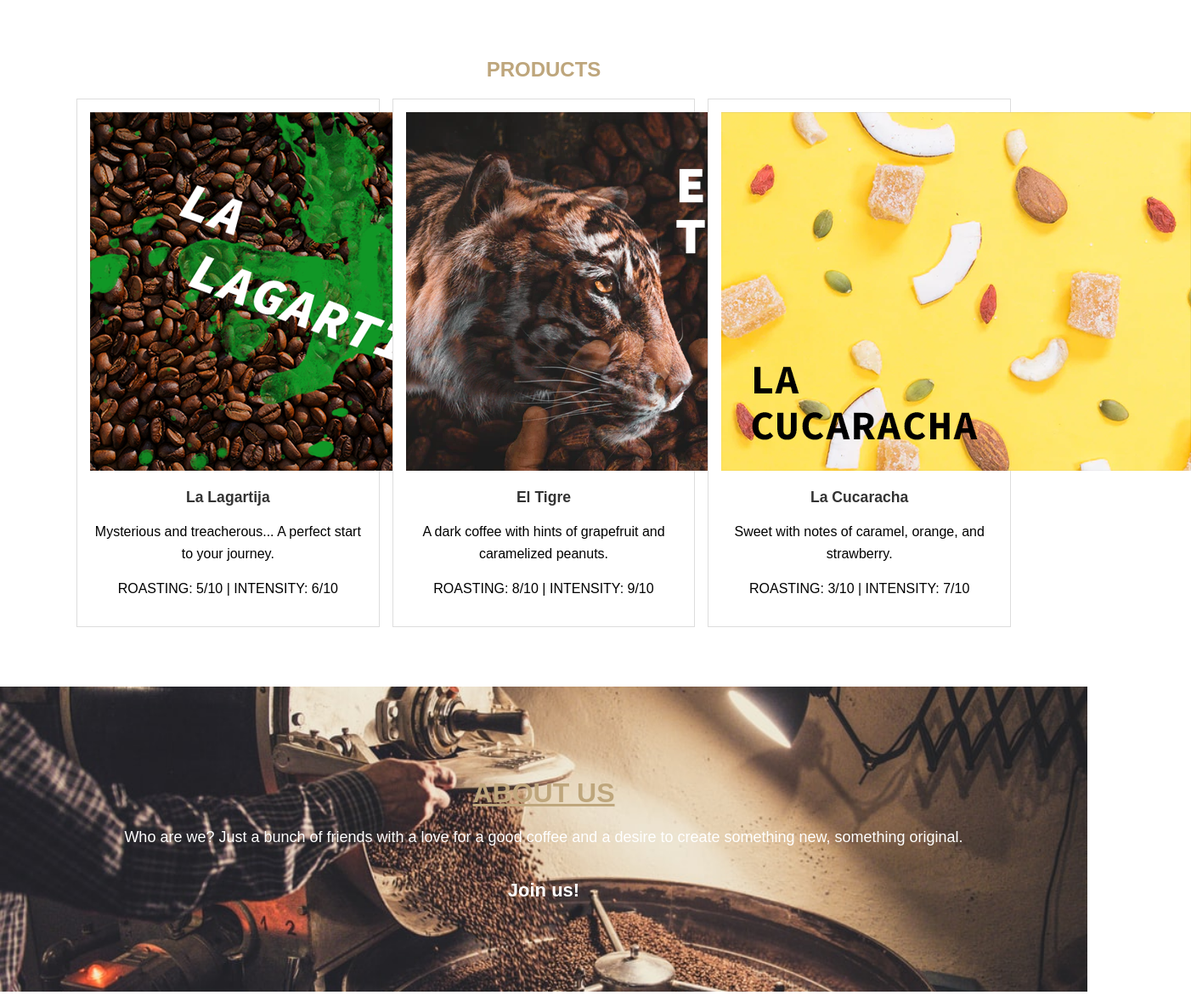
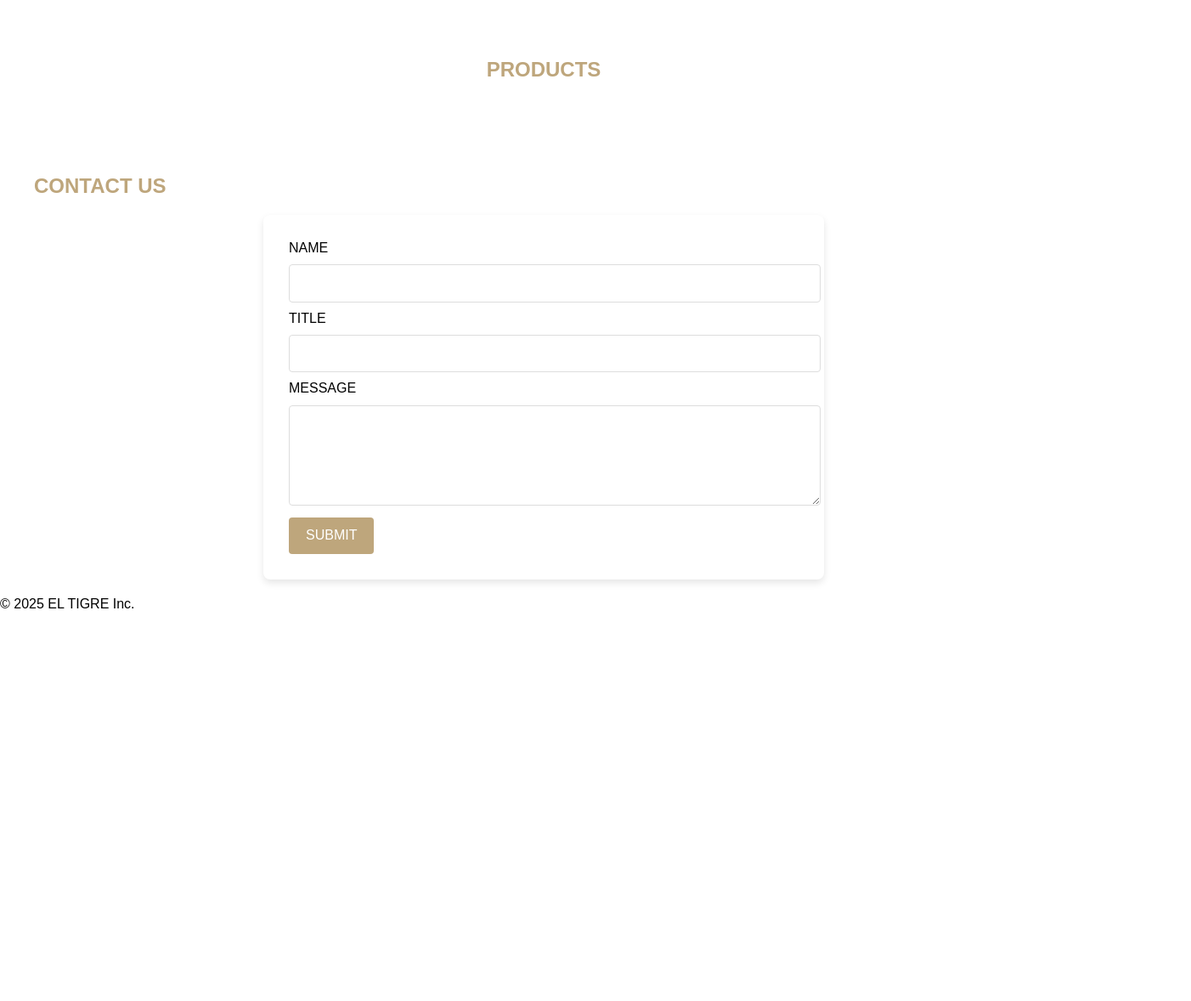
Before and after one commit to lukaszzwolak/CoffeeShopWebsite, a website: page src/index.html in a window 1280 px wide. Shown: the part 602-1780 px from the top of the page at 85% size, 1402 px wide, since content can reach past the window. After the commit the page ends 1341 px from the top, so only its background shows below. Drawn offline with nearby package versions, Linux system fonts and the light colour scheme; files that its build step writes are made by us from their sources.

Commit message:
fix: update app data and clean up HTML for validation

```diff
--- a/src/index.html
+++ b/src/index.html
@@ -6,14 +6,12 @@
     <meta name="viewport" content="width=device-width, initial-scale=1.0">
     <meta http-equiv="X-UA-Compatible" content="ie=edge">
     <title>El Tigre - Venezuela Coffee Beans</title>
-
-    <!-- Link do głównego CSS -->
     <link rel="stylesheet" href="css/style.css">
 </head>
 
 <body>
     <!-- Strona Główna -->
-    <section class="hero">
+    <section class="page hero" id="home">
         <header class="header">
             <div class="navbar">
                 <div class="logo">
@@ -23,9 +21,9 @@
                 </div>
                 <nav class="nav">
                     <ul class="nav-links">
-                        <li><a href="index.html">HOME</a></li>
-                        <li><a href="products.html">PRODUCTS</a></li>
-                        <li><a href="contact.html">CONTACT</a></li>
+                        <li><a href="#home" class="nav-link">HOME</a></li>
+                        <li><a href="#products" class="nav-link">PRODUCTS</a></li>
+                        <li><a href="#contact" class="nav-link">CONTACT</a></li>
                     </ul>
                 </nav>
             </div>
@@ -41,55 +39,16 @@
         </div>
     </section>
 
-    <!-- Sekcja produktów -->
-    <section class="products" id="products">
+    <!-- Produkty -->
+    <section class="page products" id="products">
         <div class="container">
             <h2 class="section-title">PRODUCTS</h2>
-            <div class="products-grid">
-                <div class="product-card">
-                    <img src="images/coffee-1.png" alt="Coffee 1" class="product-img">
-                    <div class="product-info">
-                        <h3 class="product-name">La Lagartija</h3>
-                        <p class="product-desc">Mysterious and treacherous... A perfect start to your journey.</p>
-                        <p class="product-rating">ROASTING: 5/10 | INTENSITY: 6/10</p>
-                    </div>
-                </div>
-
-                <div class="product-card">
-                    <img src="images/coffee-2.png" alt="Coffee 2" class="product-img">
-                    <div class="product-info">
-                        <h3 class="product-name">El Tigre</h3>
-                        <p class="product-desc">A dark coffee with hints of grapefruit and caramelized peanuts.</p>
-                        <p class="product-rating">ROASTING: 8/10 | INTENSITY: 9/10</p>
-                    </div>
-                </div>
-
-                <div class="product-card">
-                    <img src="images/coffee-3.png" alt="Coffee 3" class="product-img">
-                    <div class="product-info">
-                        <h3 class="product-name">La Cucaracha</h3>
-                        <p class="product-desc">Sweet with notes of caramel, orange, and strawberry.</p>
-                        <p class="product-rating">ROASTING: 3/10 | INTENSITY: 7/10</p>
-                    </div>
-                </div>
-            </div>
+            <div class="products-grid" id="product-list"></div>
         </div>
     </section>
 
-    <!-- Sekcja O nas -->
-    <section class="about">
-        <div class="about-container">
-            <h2 class="about-title">ABOUT US</h2>
-            <p class="about-description">
-                Who are we? Just a bunch of friends with a love for a good coffee and a desire to create something new,
-                something original.
-            </p>
-            <p class="about-join-us">Join us!</p>
-        </div>
-    </section>
-
-    <!-- Sekcja kontaktowa -->
-    <section class="contact" id="contact">
+    <!-- Kontakt -->
+    <section class="page contact" id="contact">
         <div class="container">
             <h2 class="section-title">CONTACT US</h2>
             <form action="#" class="contact-form">
@@ -112,7 +71,11 @@
         <p>&copy; 2025 EL TIGRE Inc.</p>
     </footer>
 
+    <!-- Ikony FontAwesome -->
     <script src="https://kit.fontawesome.com/a076d05399.js"></script>
+
+    <!-- Twój główny JS -->
+    <script type="module" src="js/app.js"></script>
 </body>
 
 </html>
```
Also changed, not shown: src/db/app.json (+32 -1 lines).
